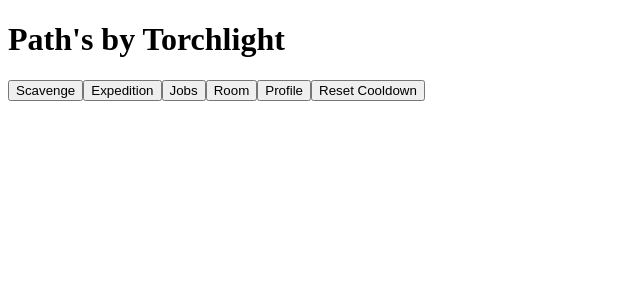
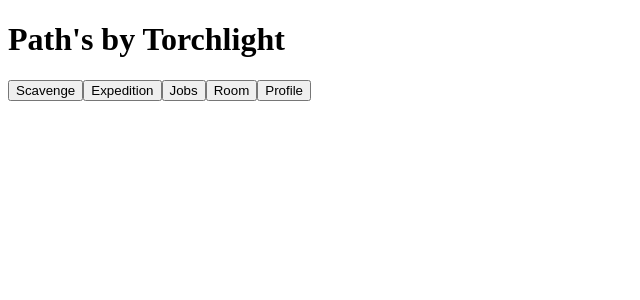
Before and after one commit to omarotxoa/react-paths-by-torchlight-test, a React (Vite) app: page / in a window 1280 px wide. Shown: the top 300 px of the page, without its empty margins (0-640 px from the left). Built offline with nearby package versions, Linux system fonts and the light colour scheme.

Commit message:
Reset Cooldown test button now only shows up when Scavenge is on cd

```diff
--- a/src/page/Home.jsx
+++ b/src/page/Home.jsx
@@ -64,7 +64,7 @@ function Home() {
           </ul>
         </div>
       )}
-      <button onClick={resetCooldown}>Reset Cooldown</button>
+      {cooldown > 0 && <button onClick={resetCooldown}>Reset Cooldown</button>}
     </div>
   );
 }
```
